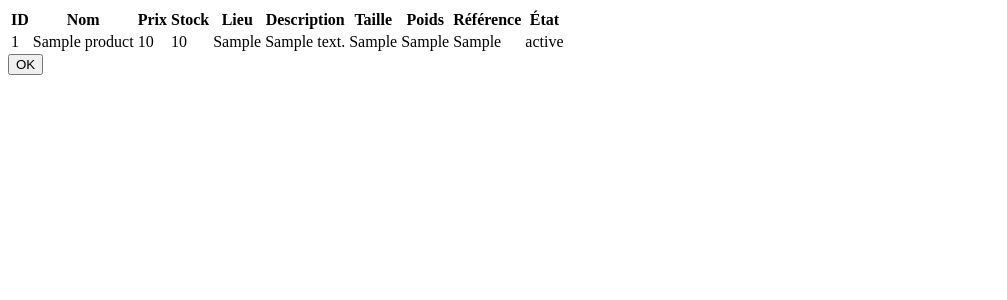
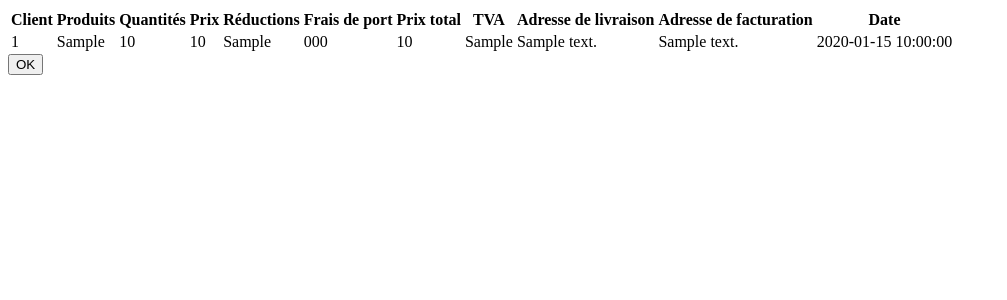
Before and after one commit to SimplonAuch2/CRM, a PHP site: page /product_seller.php in a window 1280 px wide. Shown: the top 300 px of the page, without its empty margins (0-1007 px from the left). Run offline with PHP 8.4, Linux system fonts and the light colour scheme; tables that the repository leaves empty or names only in its code hold one stand-in row (values such as "Sample post").

Commit message:
mise a jour affichage commande sur product_seller.php

```diff
--- a/product_seller.php
+++ b/product_seller.php
@@ -12,16 +12,17 @@
 
 					<thead>
 
-						<th>ID</th>
-						<th>Nom</th>
+						<th>Client</th>
+						<th>Produits</th>
+						<th>Quantités</th>
 						<th>Prix</th>
-						<th>Stock</th>
-						<th>Lieu</th>
-						<th>Description</th>
-						<th>Taille</th>
-						<th>Poids</th>
-						<th>Référence</th>
-						<th>État</th> <!-- WARNING -->
+						<th>Réductions</th>
+						<th>Frais de port</th>
+						<th>Prix total</th>
+						<th>TVA</th>
+						<th>Adresse de livraison</th>
+						<th>Adresse de facturation</th>
+						<th>Date</th>
 
 					</thead>
 
@@ -31,7 +32,7 @@
 					// CONNEXION WITH THE FILE connect.php
 					try
 					{
-						$bdd = new PDO('mysql:host=localhost;dbname=crm;charset=utf8', 'loups', 'Qwant00;');
+						$bdd = new PDO('mysql:host=localhost;dbname=crm;charset=utf8', 'user_bdd', 'password_bdd');
 					}
 					catch(Exception $e)
 					{
@@ -39,19 +40,20 @@
 					}
 
 					// on récupère et on affiche le contenu de la base de données
-					$req = $bdd->query('SELECT * FROM products');
+					$req = $bdd->query('SELECT * FROM purchase');
 					while ($donnees = $req->fetch())
 						{ echo
-							'<tr><td>' . $donnees['product_id'] . '</td>' .
-							'<td>' . $donnees['product_name'] . '</td>' .
-							'<td>' . $donnees['product_price'] . '</td>' .
-							'<td>' . $donnees['product_stock'] . '</td>' .
-							'<td>' . $donnees['product_place'] . '</td>' .
-							'<td>' . $donnees['product_description'] . '</td>' .
-							'<td>' . $donnees['product_size'] . '</td>' .
-							'<td>' . $donnees['product_weight'] . '</td>' .
-							'<td>' . $donnees['product_reference'] . '</td>' .
-							'<td>' . $donnees['product_state'] . '</td></tr>';
+							'<tr><td>' . $donnees['customer_id'] . '</td>' .
+							'<td>' . $donnees['purchase_products'] . '</td>' .
+							'<td>' . $donnees['purchase_quantity'] . '</td>' .
+							'<td>' . $donnees['purchase_price'] . '</td>' .
+							'<td>' . $donnees['purchase_reduction'] . '</td>' .
+							'<td>' . $donnees['purchase_postal_charges'] . '</td>' .
+							'<td>' . $donnees['purchase_totalprice'] . '</td>' .
+							'<td>' . $donnees['purchase_taxes'] . '</td>' .
+							'<td>' . $donnees['purchase_delivery_address'] . '</td>' .
+							'<td>' . $donnees['purchase_billing_address'] . '</td>' .
+							'<td>' . $donnees['purchase_date'] . '</td></tr>';
 						}
 					?>
 
```
